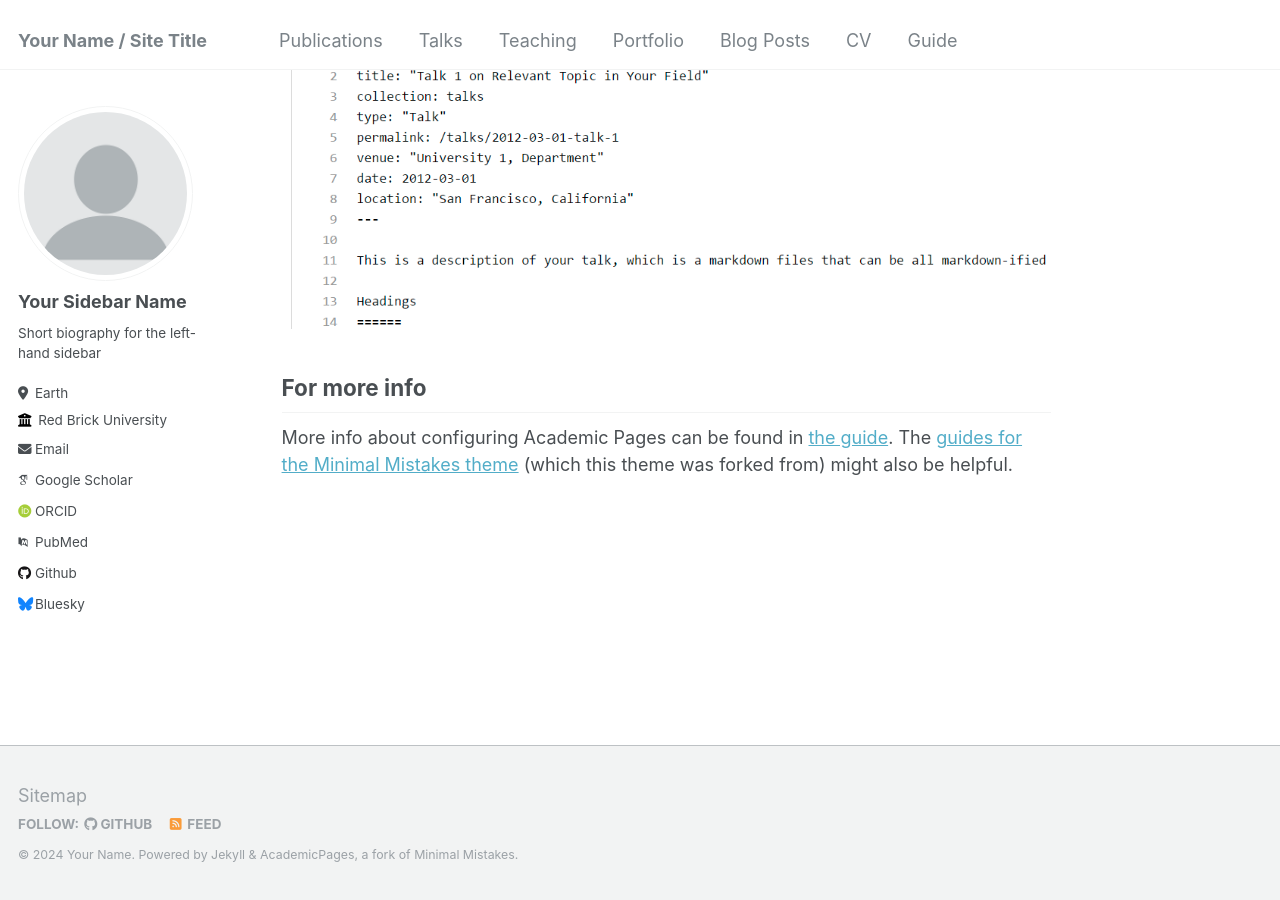
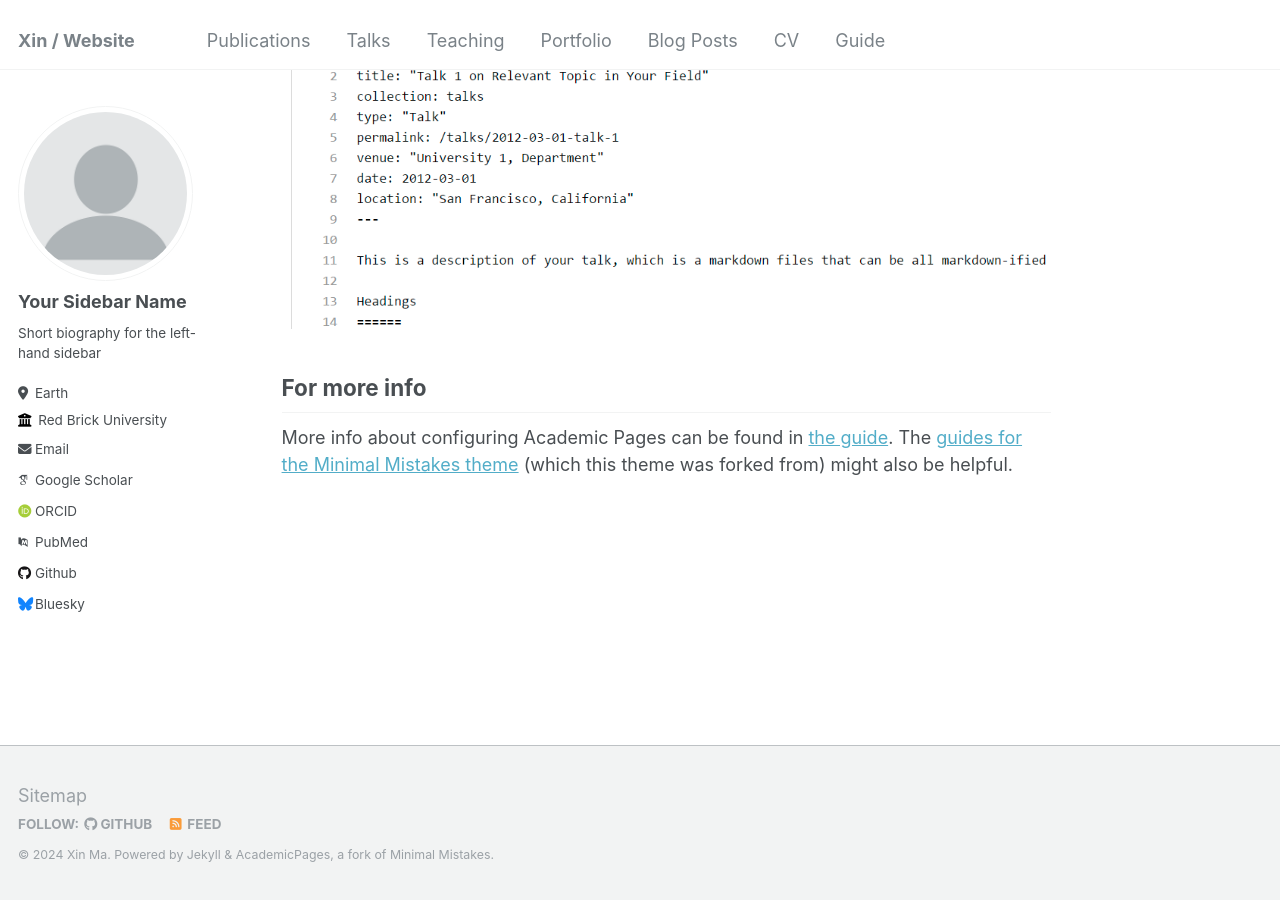
Before and after one commit to XinBiostats/xinbiostats.github.io, a Jekyll site: the page built from _pages/about.md, in a window 1280 px wide and 900 px high, scrolled down 2660 px. Built offline with Jekyll 4.4.1, drawn with Linux system fonts in a browser that asks for light colours; some web fonts are replaced.

Commit message:
Update _config.yml

```diff
--- a/_config.yml
+++ b/_config.yml
@@ -8,9 +8,9 @@
 
 # Basic Site Settings
 locale                   : "en-US"
-title                    : "Your Name / Site Title"
+title                    : "Xin / Website"
 title_separator          : "-"
-name                     : &name "Your Name"
+name                     : &name "Xin Ma"
 description              : &description "personal description"
 url                      : https://xinbiostats.github.io # the base hostname & protocol for your site e.g. "https://mmistakes.github.io"
 baseurl                  :  # the subpath of your site, e.g. "/blog"
```
